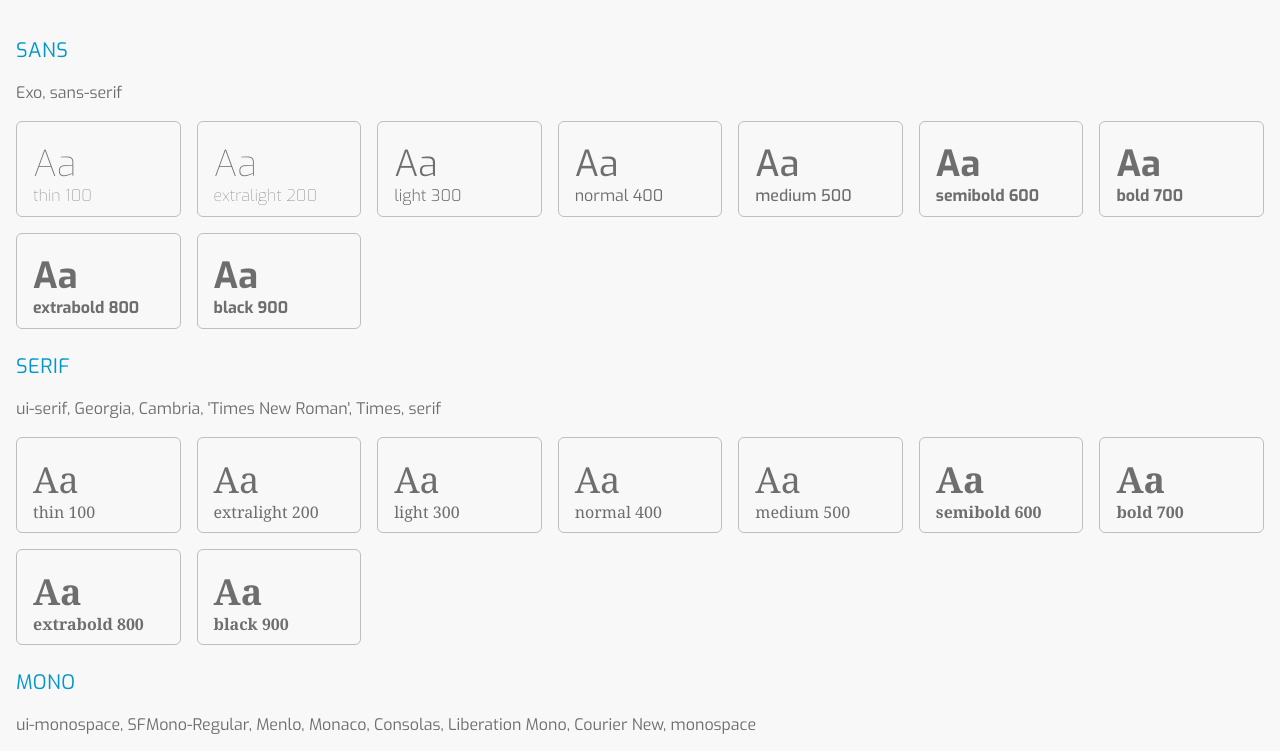
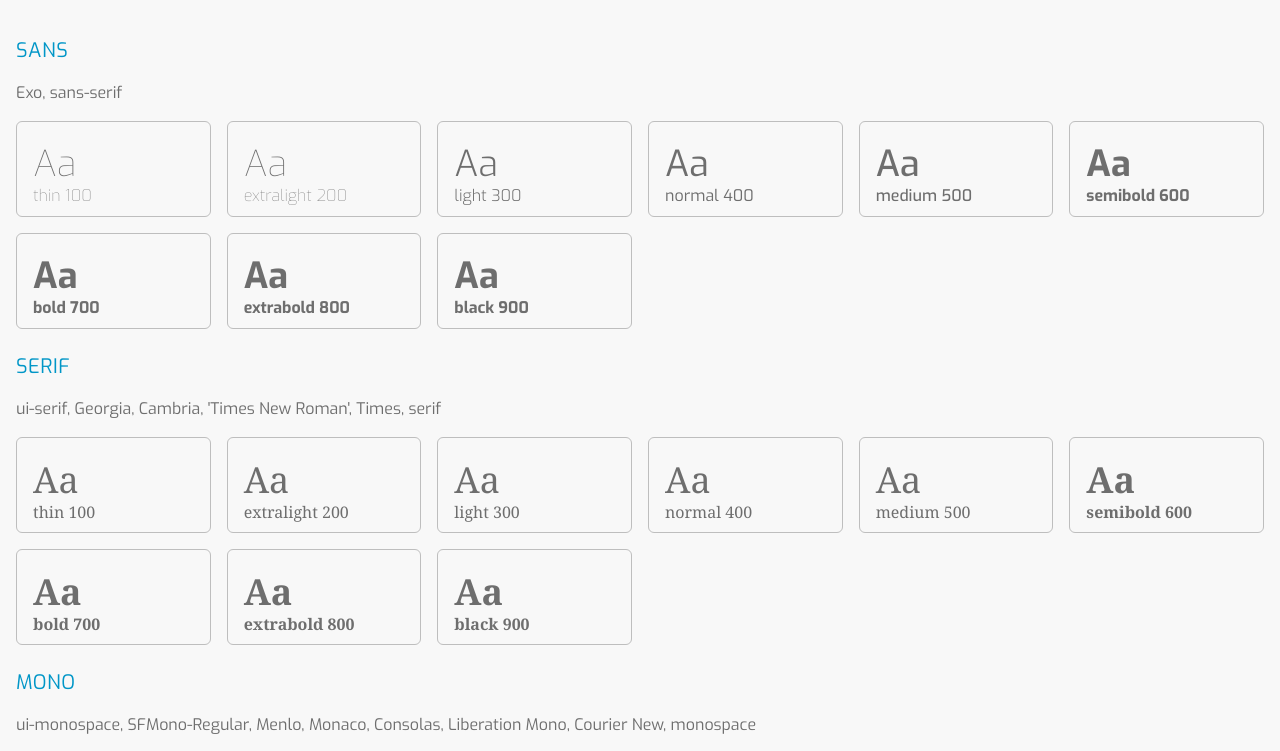
Before and after one commit to StefanKandlbinder/styledictionarytailwindbridge, an Angular app: page / in a window 1280 px wide. Shown: the part 2060-2811 px from the top of the page. Built offline with nearby package versions, Linux system fonts and the light colour scheme.

Commit message:
font weight

```diff
--- a/src/app/designsystem/typo/typo.component.html
+++ b/src/app/designsystem/typo/typo.component.html
@@ -1,7 +1,7 @@
 <ng-container *ngFor="let family of families; let i = index">
   <h3 class="mt-3 mb-2">{{ family.attributes.item }}</h3>
   <p class="mb-2">{{ family.value }}</p>
-  <ul class="grid grid-cols-2 sm:grid-cols-3 md:grid-cols-4 lg:grid-cols-6 xl:grid-cols-7 gap-2">
+  <ul class="grid grid-cols-2 sm:grid-cols-3 md:grid-cols-4 lg:grid-cols-6 2xl:grid-cols-7 gap-2">
     <li *ngFor="let weight of weights; let j = index"
       class="w-full flex flex-col justify-end px-2 py-1 h-12 border border-gray-300 rounded-md"
       [style.fontWeight]="getWeightProperty(weight)"
```
